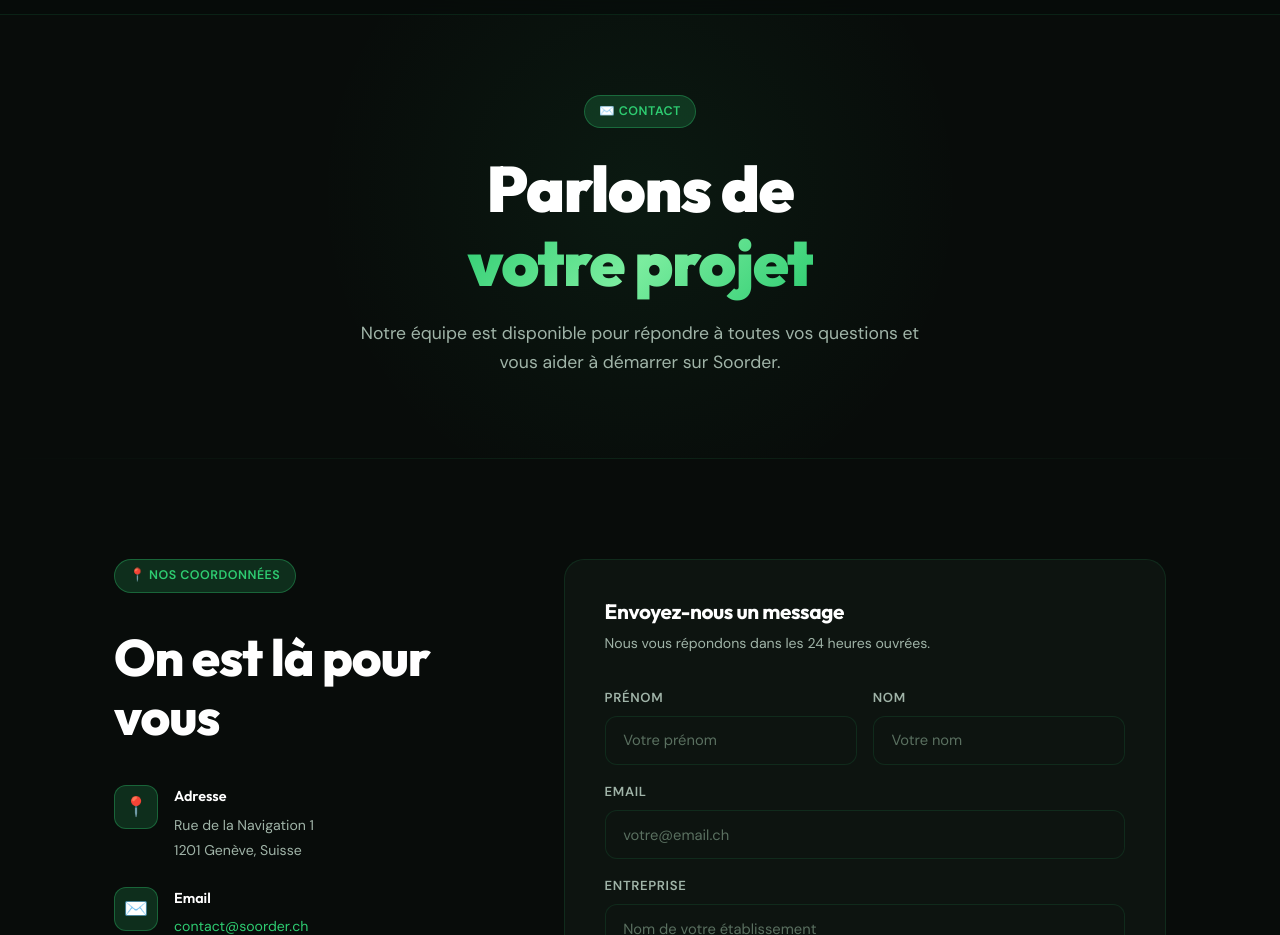
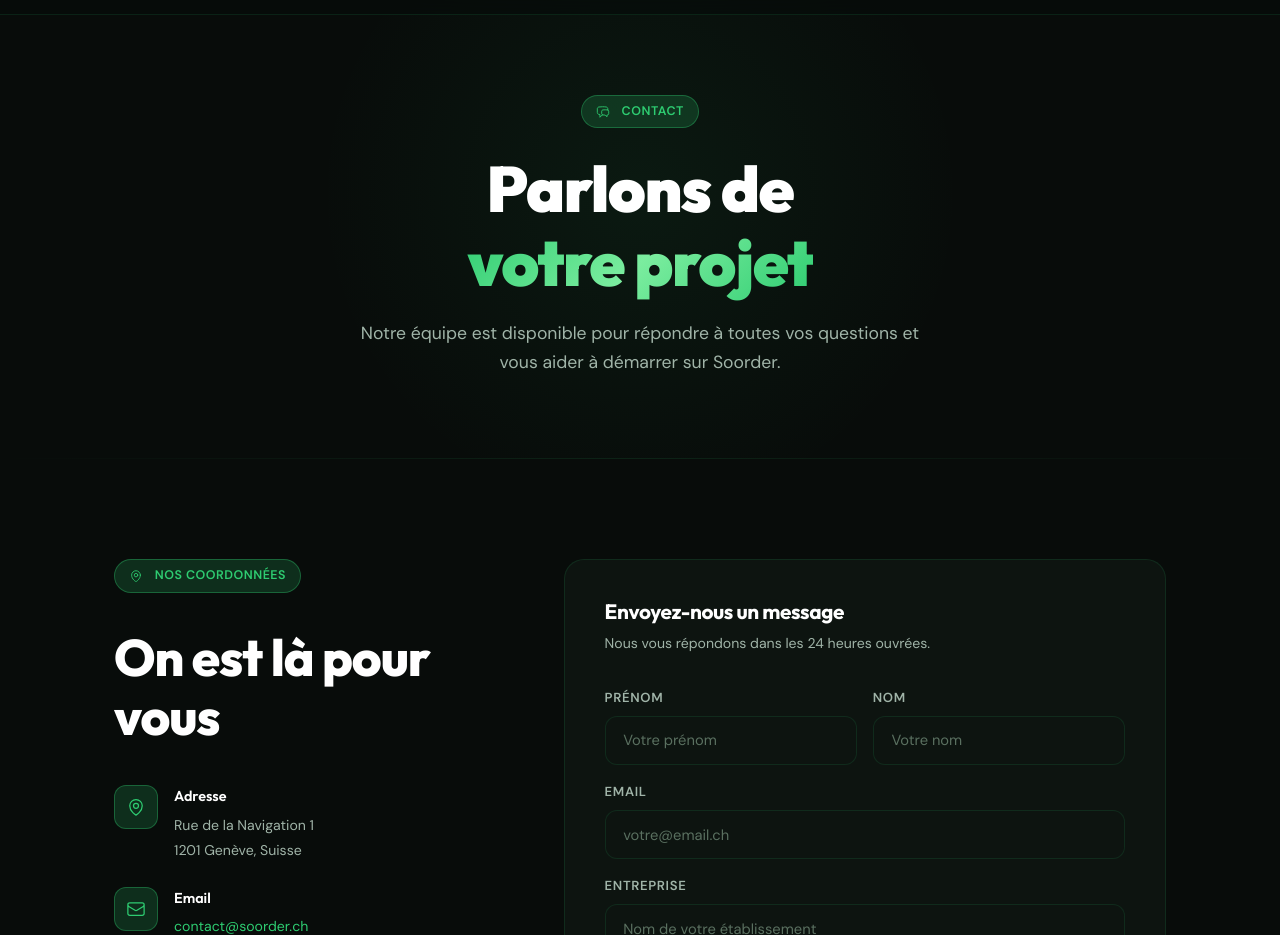
Before and after one commit to SoclicGroup/soorder-site, a plain HTML site: page contact.html in a window 1280 px wide. Shown: the part 57-992 px from the top of the page. Drawn offline with nearby package versions, Linux system fonts and the light colour scheme.

Commit message:
feat: remplacer emojis par icônes SVG Heroicons outline (contact.html)

```diff
--- a/contact.html
+++ b/contact.html
@@ -52,7 +52,7 @@
 <!-- PAGE HERO -->
 <section class="page-hero" style="padding-bottom: 3rem;">
   <div class="container">
-    <span class="badge animate">✉️ Contact</span>
+    <span class="badge animate"><svg xmlns="http://www.w3.org/2000/svg" width="14" height="14" fill="none" viewBox="0 0 24 24" stroke-width="1.5" stroke="#2ecc71" style="vertical-align:middle;margin-right:5px;"><path stroke-linecap="round" stroke-linejoin="round" d="M20.25 8.511c.884.284 1.5 1.128 1.5 2.097v4.286c0 1.136-.847 2.1-1.98 2.193-.34.027-.68.052-1.02.072v3.091l-3-3c-1.354 0-2.694-.055-4.02-.163a2.115 2.115 0 01-.825-.242m9.345-8.334a2.126 2.126 0 00-.476-.095 48.64 48.64 0 00-8.048 0c-1.131.094-1.976 1.057-1.976 2.192v4.286c0 .837.46 1.58 1.155 1.951m9.345-8.334V6.637c0-1.621-1.152-3.026-2.76-3.235A48.455 48.455 0 0011.25 3c-2.115 0-4.198.137-6.24.402-1.608.209-2.76 1.614-2.76 3.235v6.226c0 1.621 1.152 3.026 2.76 3.235.577.075 1.157.14 1.74.194V21l4.155-4.155" /></svg>Contact</span>
     <h1 class="animate delay-1">Parlons de<br><span class="gradient-text">votre projet</span></h1>
     <p class="animate delay-2">Notre équipe est disponible pour répondre à toutes vos questions et vous aider à démarrer sur Soorder.</p>
   </div>
@@ -68,20 +68,29 @@
       <!-- INFO -->
       <div>
         <div class="section-header animate" style="text-align: left; margin-bottom: 2.5rem;">
-          <span class="badge">📍 Nos coordonnées</span>
+          <span class="badge"><svg xmlns="http://www.w3.org/2000/svg" width="14" height="14" fill="none" viewBox="0 0 24 24" stroke-width="1.5" stroke="#2ecc71" style="vertical-align:middle;margin-right:5px;"><path stroke-linecap="round" stroke-linejoin="round" d="M15 10.5a3 3 0 11-6 0 3 3 0 016 0z" /><path stroke-linecap="round" stroke-linejoin="round" d="M19.5 10.5c0 7.142-7.5 11.25-7.5 11.25S4.5 17.642 4.5 10.5a7.5 7.5 0 1115 0z" /></svg>Nos coordonnées</span>
           <h2 style="margin-top: 1rem;">On est là pour vous</h2>
         </div>
 
         <div class="contact-info animate delay-1">
           <div class="contact-info-item">
-            <div class="contact-icon">📍</div>
+            <div class="contact-icon">
+              <svg xmlns="http://www.w3.org/2000/svg" width="20" height="20" fill="none" viewBox="0 0 24 24" stroke-width="1.5" stroke="#2ecc71">
+                <path stroke-linecap="round" stroke-linejoin="round" d="M15 10.5a3 3 0 11-6 0 3 3 0 016 0z" />
+                <path stroke-linecap="round" stroke-linejoin="round" d="M19.5 10.5c0 7.142-7.5 11.25-7.5 11.25S4.5 17.642 4.5 10.5a7.5 7.5 0 1115 0z" />
+              </svg>
+            </div>
             <div class="contact-info-text">
               <strong>Adresse</strong>
               <span>Rue de la Navigation 1<br>1201 Genève, Suisse</span>
             </div>
           </div>
           <div class="contact-info-item">
-            <div class="contact-icon">✉️</div>
+            <div class="contact-icon">
+              <svg xmlns="http://www.w3.org/2000/svg" width="20" height="20" fill="none" viewBox="0 0 24 24" stroke-width="1.5" stroke="#2ecc71">
+                <path stroke-linecap="round" stroke-linejoin="round" d="M21.75 6.75v10.5a2.25 2.25 0 01-2.25 2.25h-15a2.25 2.25 0 01-2.25-2.25V6.75m19.5 0A2.25 2.25 0 0019.5 4.5h-15a2.25 2.25 0 00-2.25 2.25m19.5 0v.243a2.25 2.25 0 01-1.07 1.916l-7.5 4.615a2.25 2.25 0 01-2.36 0L3.32 8.91a2.25 2.25 0 01-1.07-1.916V6.75" />
+              </svg>
+            </div>
             <div class="contact-info-text">
               <strong>Email</strong>
               <span><a href="mailto:contact@soorder.ch" style="color: var(--accent);">contact@soorder.ch</a></span>
```
